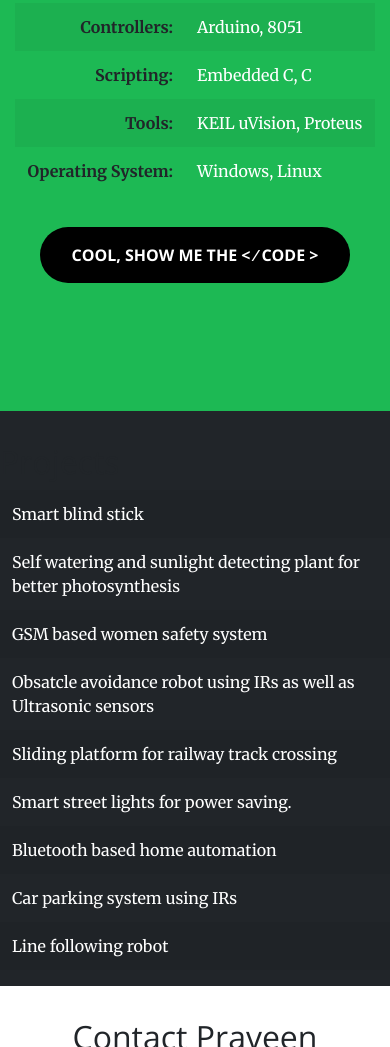
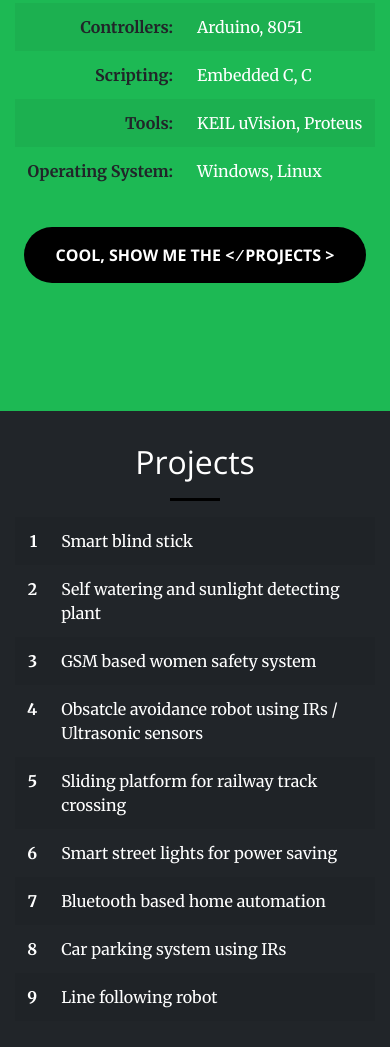
Before and after one commit to praveenollala/praveenollala.github.io, a plain HTML site: page index.html in a window 390 px wide. Shown: the part 2573-3620 px from the top of the page. Drawn offline with nearby package versions, Linux system fonts and the light colour scheme.

Commit message:
Modify content

```diff
--- a/index.html
+++ b/index.html
@@ -148,12 +148,12 @@
           <h2 class="section-heading">Work</h2>
           <hr class="primary">
         </div>
-        <div class="col-lg-3 col-sm-6 text-center">
+        <div class="col-lg-6 col-sm-6 text-center">
           <i class="fa fa-4x fa-reddit-alien text-primary sr-icons"></i>
           <h3 class="mt-4 mb-4">Embedded cum Robotics Trainer</h3>
-          <p class="text-muted">2 Jan 2019 to Present: India STEM Foundation, HYD</p>
+          <p class="text-muted">2 Jan 2019 to Present: India STEM Foundation, Hyderabad</p>
         </div>
-        <div class="col-lg-3 col-sm-6 text-center">
+        <div class="col-lg-6 col-sm-6 text-center">
           <i class="fa fa-4x fa-graduation-cap text-primary sr-icons"></i>
           <h3 class="mt-4 mb-4">Assistant Professor</h3>
           <p class="text-muted">Oct-2016 to Dec-2018: Trinity College of Engineering and Technology, Karimnagar</p>
@@ -198,48 +198,60 @@
 			</div>
 			<div class="text-center">
         <a class="btn btn-black btn-xl js-scroll-trigger" href="#github">
-        Cool, show me the <&nbsp;&frasl;&nbsp;CODE&nbsp;></a>
+        Cool, show me the <&nbsp;&frasl;&nbsp;PROJECTS&nbsp;></a>
       </div>
 		</div>
 	</section>
 
   <!-- GitHub Section -->
-  <section class="min-padding-top bg-dark" id="github">
+  <section class="min-padding-top bg-dark" id="github" style="color: white;">
     <div class="container-fluid">
-      <div class="row">
-		  <h2 class="section-heading">Projects</h2>
+      <div class="row images-vcenter">
+
+	  <div class="col-lg-12 pb-3 text-center">
+          <h2 class="section-heading">Projects</h2>
           <hr class="hr-black">
-          <table class="table table-borderless table-striped">
+          <table class="table table-borderless table-striped" style="color: white;">
               <tbody>
                 <tr>
+                  <th style="text-align: right;">1</th>
                   <td style="text-align: left;color: white;">Smart blind stick</td>
                 </tr>
                 <tr>
-                  <td style="text-align: left;color: white;">Self watering and sunlight detecting plant for better photosynthesis</td>
+                  <th style="text-align: right;">2</th>
+                  <td style="text-align: left;color: white;">Self watering and sunlight detecting plant</td>
                 </tr>
                 <tr>
+                  <th style="text-align: right;">3</th>
                   <td style="text-align: left;color: white;">GSM based women safety system</td>
                 </tr>
                 <tr>
-                    <td style="text-align: left;color: white;">Obsatcle avoidance robot using IRs as well as Ultrasonic sensors</td>
+                    <th style="text-align: right;">4</th>
+                    <td style="text-align: left;color: white;">Obsatcle avoidance robot using IRs / Ultrasonic sensors</td>
                 </tr>
 				<tr>
+                    <th style="text-align: right;">5</th>
                     <td style="text-align: left;color: white;">Sliding platform for railway track crossing</td>
                 </tr>
 				<tr>
-                    <td style="text-align: left;color: white;">Smart street lights for power saving.</td>
+                    <th style="text-align: right;">6</th>
+                    <td style="text-align: left;color: white;">Smart street lights for power saving</td>
                 </tr>
 				<tr>
+                    <th style="text-align: right;">7</th>
                     <td style="text-align: left;color: white;">Bluetooth based home automation</td>
                 </tr>
 				<tr>
+                    <th style="text-align: right;">8</th>
                     <td style="text-align: left;color: white;">Car parking system using IRs</td>
                 </tr>
 				<tr>
+                    <th style="text-align: right;">9</th>
                     <td style="text-align: left;color: white;">Line following robot</td>
                 </tr>
               </tbody>
             </table>
+        </div>
       </div>
     </div>
   </section>
@@ -274,10 +286,10 @@
           <p><a href="mailto:praveenkumarollala99@gmail.com" class="text-blue">Email</a></p>
         </div>
 		<div class="col-4 col-sm-4 col-lg-2 text-center">
-          <a href="https://www.linkedin.com/in/praveenkumarollala-ollala-764128103/">
+          <a href="https://www.linkedin.com/in/praveen-ollala-764128103/">
             <i class="fa fa-linkedin-square fa-4x sr-icons"></i>
           </a>
-          <p><a href="https://www.linkedin.com/in/praveenkumarollala-ollala-764128103/" class="text-blue">LinkedIn</a></p>
+          <p><a href="https://www.linkedin.com/in/praveen-ollala-764128103/" class="text-blue">LinkedIn</a></p>
         </div>
 
         <div class="col-4 col-sm-4 col-lg-2 text-center">
```
